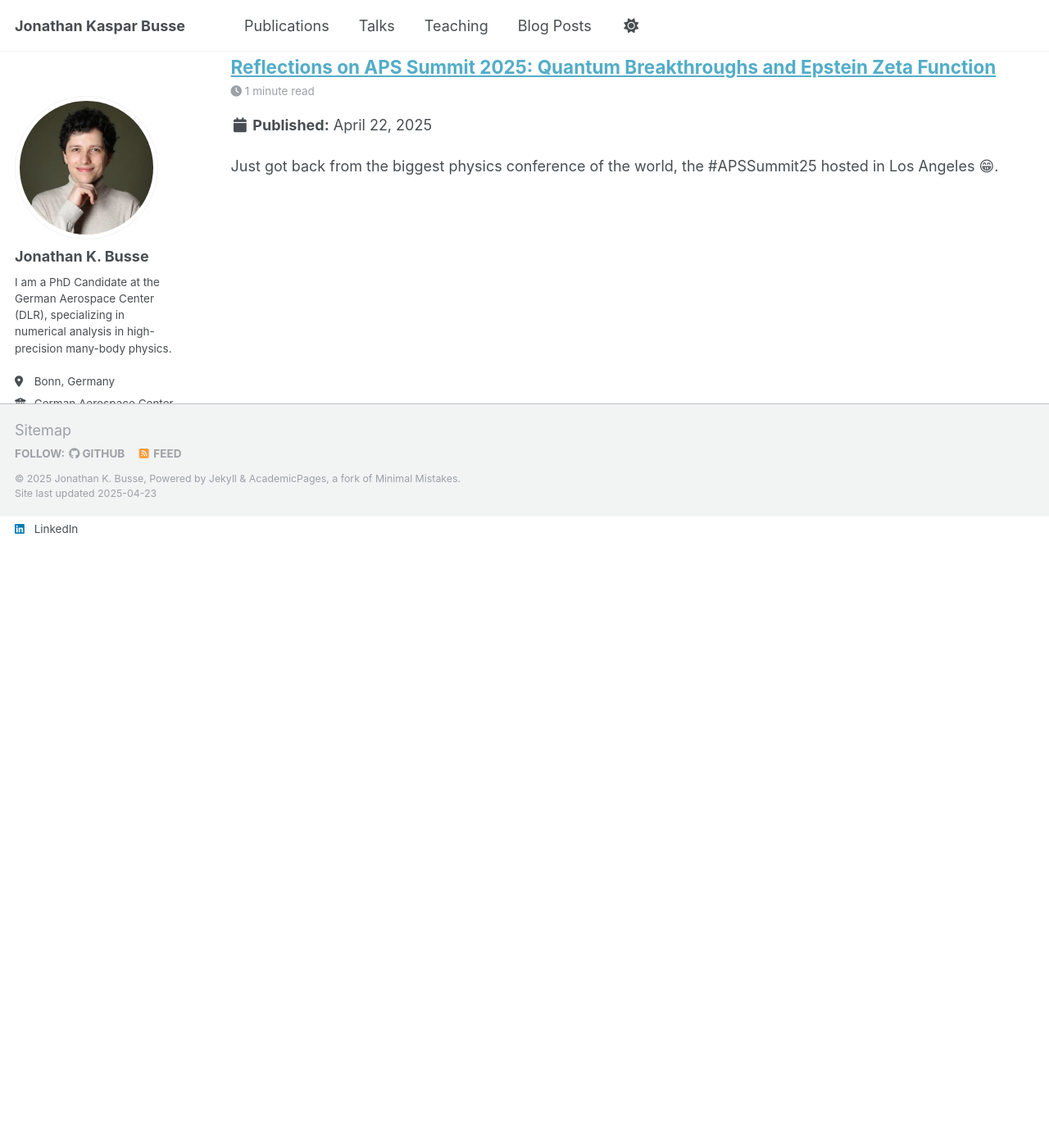
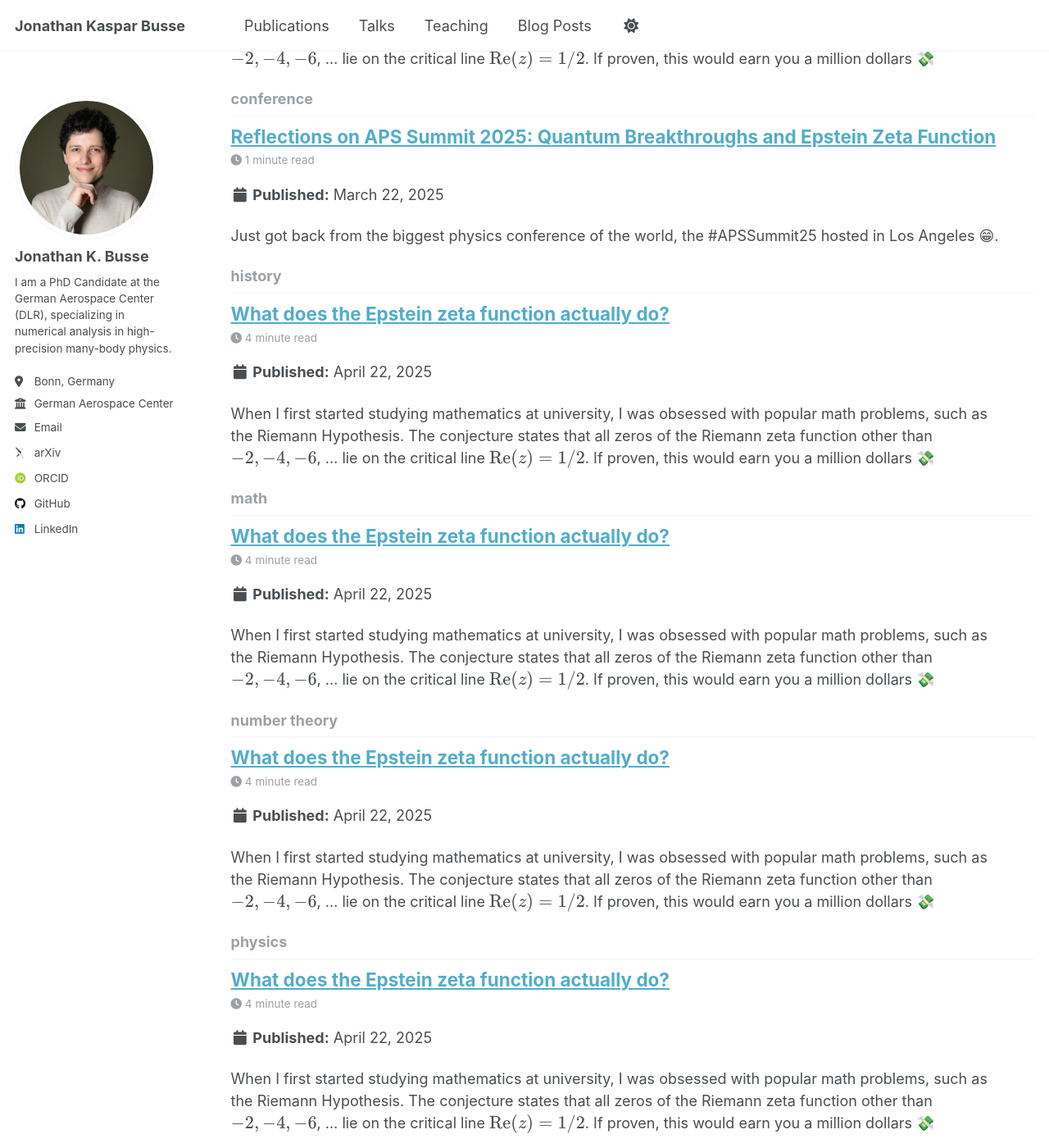
Before and after one commit to JoKaBus/jonathankbusse, a Jekyll site: the page built from _pages/tag-archive.html, in a window 1280 px wide and 1400 px high, scrolled down 777 px. Shown: the whole window at 82% size. Built offline with Jekyll 4.4.1, drawn with Linux system fonts in a browser that asks for light colours; some web fonts are replaced; before the commit the page ends 1407 px from its top, so only the background shows below that; some of the changed text lies outside the part shown.

Commit message:
Content: What does Epstein zeta do?

```diff
--- /dev/null
+++ b/_posts/2025-04-22-what-is-epstein-zeta.md
@@ -0,0 +1,53 @@
+---
+title: 'What does the Epstein zeta function actually do?'
+date: 2025-04-22
+permalink: /posts/2025/04/what-does-epstein-zeta-do/
+tags:
+  - math
+  - physics
+  - history
+  - number theory
+  - casimir effect
+  - Epstein Zeta function
+---
+
+When I first started studying mathematics at university, I was obsessed with popular math problems, such as the Riemann Hypothesis. The conjecture states that all zeros of the Riemann zeta function other than \\(-2, -4, -6\\), ... lie on the critical line \\(\operatorname{Re}(z) = 1/2\\). If proven, this would earn you a million dollars 💸
+
+Unfortunately, I feel my chances of winning that prize are better by playing the lottery[^1] 🍀 so thankfully, I'm not working on this problem.
+
+However, my research is somewhat related. The **Epstein zeta function**, derived in 1903[^2][^3] by the Jewish mathematician **Paul Epstein**, generalizes the Riemann zeta function to higher dimensions. Epstein, who later committed suicide in fear of persecution by the Gestapo, already derived most of the results we are working with today. This is incredibly impressive, and his work deserves to be more widely recognized, which is one of my reasons for writing this.
+
+You can actually see these trivial zeros \\(-2, -4, -6\\) of the Riemann zeta function in the plot of the blue line (Epstein zeta at \\(x = y = 0\\) and lattice \\(\mathbb{Z}\\) = Riemann zeta). Note that the Epstein zeta function shares these zeros for other values of \\(x\\) too!
+
+![Plot of the Epstein zeta function]({{ site.baseurl }}/images/2025-04-22-zetanuplot.png)
+*Plot of the one-dimensional Epstein zeta function as a function of the exponent \\(\nu\\) for \\(y = 0\\) and various values of \\(x\\). Created by the author. This image is licensed under a [Creative Commons Attribution-ShareAlike 4.0 International License](https://creativecommons.org/licenses/by-sa/4.0/).*
+
+Interestingly, the Epstein zeta function isn’t just relevant to number theory (the research area where the Millennium Problem is situated). It also plays a crucial role in physics, particularly in systems involving sums over large numbers of particles. One notable example is the **Casimir effect**, which was predicted in 1948[^4] and later experimentally confirmed. The reason for this is quite technical; you might encounter it after about six semesters of studying physics, in an introduction to quantum field theory at university. Surprisingly, the calculation can be expressed in terms of the Epstein zeta function!
+
+Here’s how it works: Imagine two perfectly conducting plates in a vacuum, placed extremely close to each other. Classical physics predicts that nothing will happen since it’s a vacuum. But in the realm of quantum physics, the opposite is true: quantum fluctuations cause an attractive force between the plates, effectively pushing them together. This result is truly surprising and counterintuitive, since intuition says that there is nothing in the vacuum to act on the plates! The underlying calculation involves advanced techniques, but at its core, it can be expressed using the Epstein zeta function. This is just one example of how my favorite special bridges the gap between abstract theory and real-world phenomena ✨
+
+So, why does this matter for researchers in physics? Before our work, if someone wanted to calculate the Epstein zeta function for a specific physical scenario, they would likely have to sift through expensive, specialized books on lattice sums (such as this one[^5]), hoping to find a relevant case 😓 Now, we’ve solved this problem by developing a free, open-source software library[^6] that efficiently calculates the Epstein zeta function for any real parameter 🚀 In our preprint[^7], we discuss the properties of this function and how it can be applied to a variety of physical systems.
+
+![Paul Epstein]({{ site.baseurl }}/images/2025-04-22-Epstein.png)
+*Paul Epstein (1871–1939), the mathematician who derived the Epstein zeta function. Image source: [MacTutor History of Mathematics archive](https://mathshistory.st-andrews.ac.uk/Biographies/Epstein_Paul/), University of St Andrews, Scotland. This image is licensed under a [Creative Commons Attribution-ShareAlike 4.0 International License](https://creativecommons.org/licenses/by-sa/4.0/).*
+
+[1] Video: [Riemann Hypothesis - Numberphile](https://www.youtube.com/watch?v=d6c6uIyieoo) "The most difficult way to earn a million dollars"
+
+[2] P. Epstein. “Zur Theorie allgemeiner Zetafunctionen”. In: Math. Ann. 56
+(1903), pp. 615–644. url: https://doi.org/10.1007/BF01444309.
+
+[3] P. Epstein. “Zur Theorie allgemeiner Zetafunktionen. II”. In: Math. Ann. 63
+(1906), pp. 205–216. url: https://doi.org/10.1007/BF01449900.
+
+[4] Hendrik BG Casimir. “On the attraction between two perfectly conducting
+plates”. In: Indag. Math. 10.4 (1948), pp. 261–263.
+
+[5] J. Borwein et al. Lattice Sums Then and Now. Encyclopedia of Mathematics
+and its Applications. Cambridge University Press, 2013. url: https://doi.
+org/10.1017/CBO9781139626804.
+
+[6] https://github.com/epsteinlib/epsteinlib
+
+[7] Andreas A Buchheit, Jonathan K. Busse, and Ruben Gutendorf. “Computation
+and properties of the Epstein zeta function with high-performance implemen-
+tation in EpsteinLib”. In: arXiv preprint arXiv:2412.16317 (2024).
```
Also changed, not shown: _posts/2025-03-22-aps-summit-2025.md (renamed from _posts/2025-04-22-aps-summit-2025.md, +2 -2 lines), images/2025-04-22-Epstein.png (added), images/2025-04-22-zetanuplot.png (added), images/profile.png (deleted).
